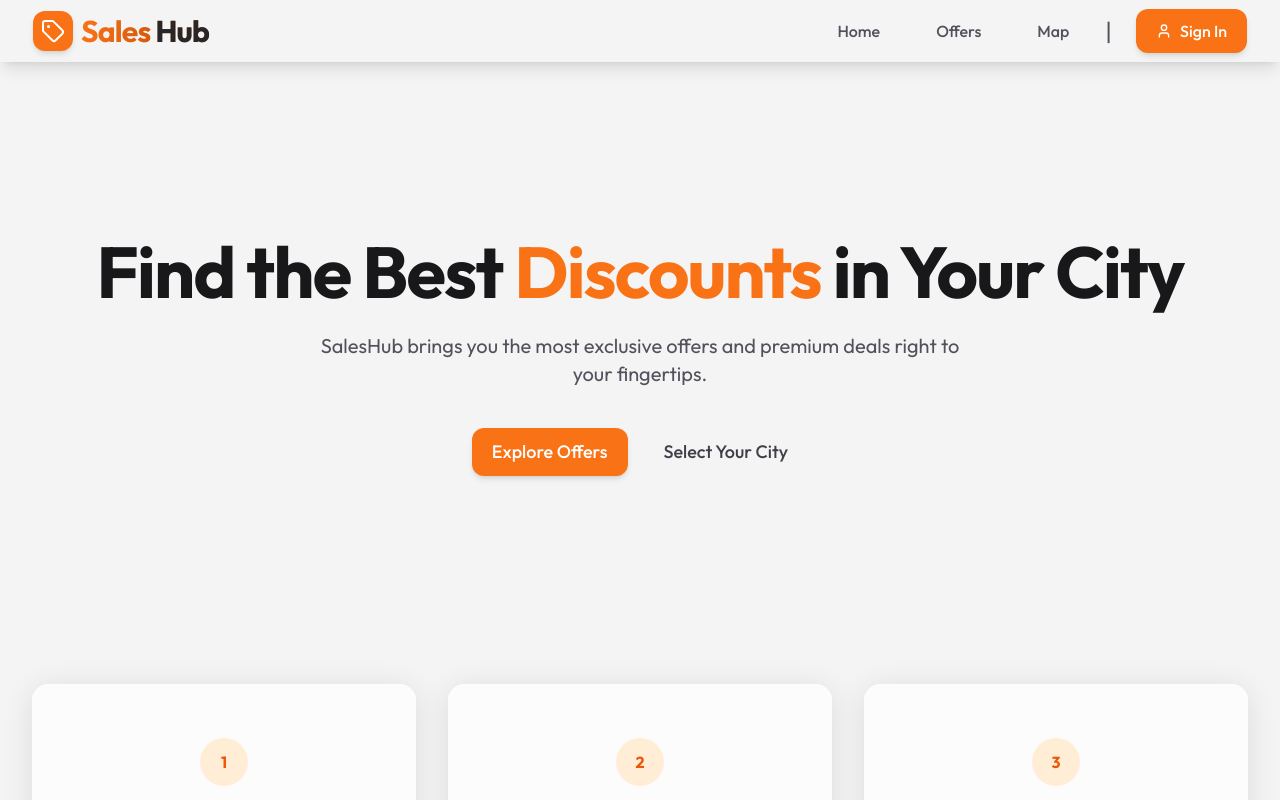
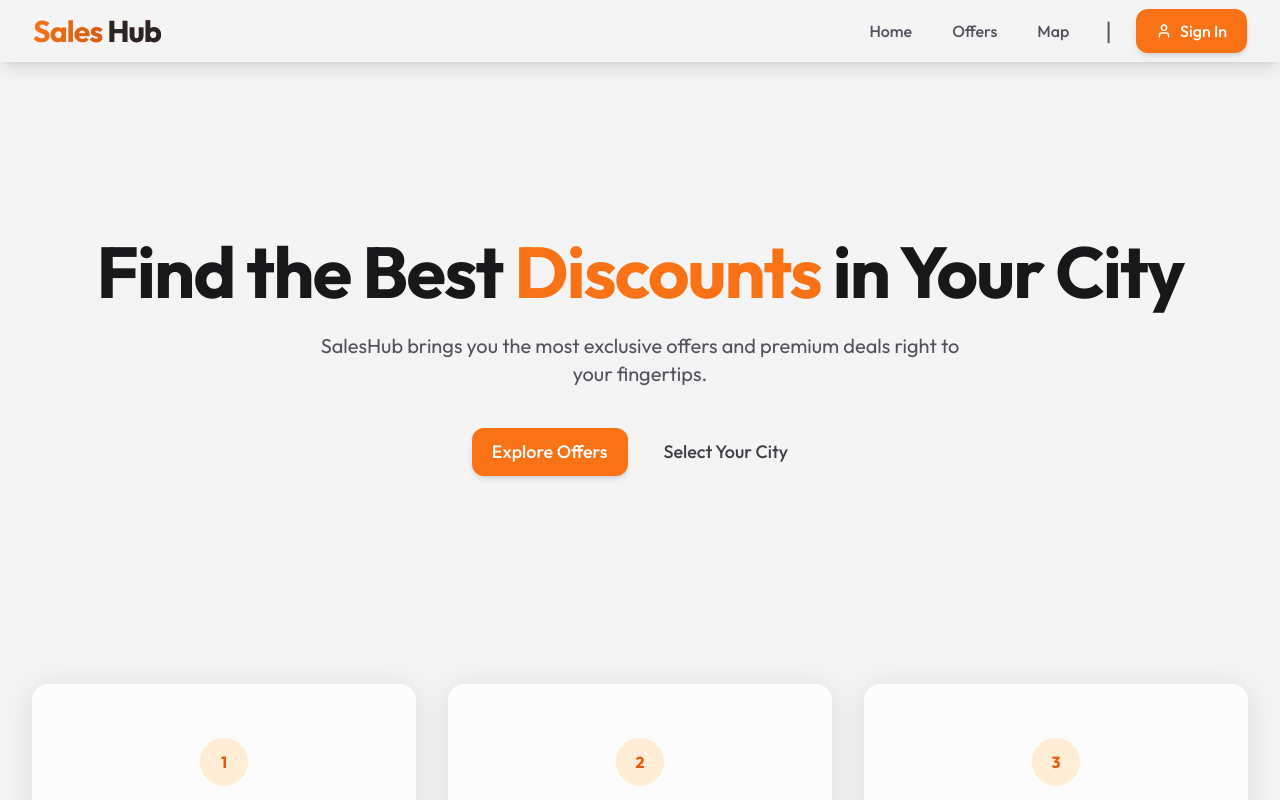
Before and after one commit to SYlence23/SalesHub, a React (Vite) app in the folder frontend-core/: page / in a window 1280 px wide. Shown: the top 800 px of the page. Built offline with nearby package versions, Linux system fonts and the light colour scheme.

Commit message:
Removed fake logo ,changed gap between navButtons

```diff
--- a/frontend-core/src/components/Navbar/Navbar.tsx
+++ b/frontend-core/src/components/Navbar/Navbar.tsx
@@ -10,10 +10,8 @@ export default function Navbar() {
                     {/* Logo */}
                     <div className="shrink-0  flex  items-center">
                         <Link to="/" className="flex items-center gap-2 group">
-                            <div className="bg-primary-500 text-white p-2 rounded-xl group-hover:bg-primary-600 group-hover:shadow-lg transition-all duration-500 shadow-md">
-                                <Tag className="w-6 h-6" />
-                            </div>
-                            <span className="font-bold text-3xl tracking-tight animated-gradient">
+
+                            <span className="font-bold  text-3xl tracking-tight animated-gradient">
                                 Sales <span className="text-zinc-800 dark:text-zinc-300">Hub</span>
                             </span>
                         </Link>
@@ -22,7 +20,7 @@ export default function Navbar() {
                     <div className="flex items-center gap-6">
                         <nav className="flex items-center">
                             {/* Center Navigation - Desktop */}
-                            <div className="hidden md:flex items-center gap-8">
+                            <div className="hidden md:flex items-center gap-4">
                                 <Link to="/" className="nav-button">
                                     Home
                                 </Link>
```
